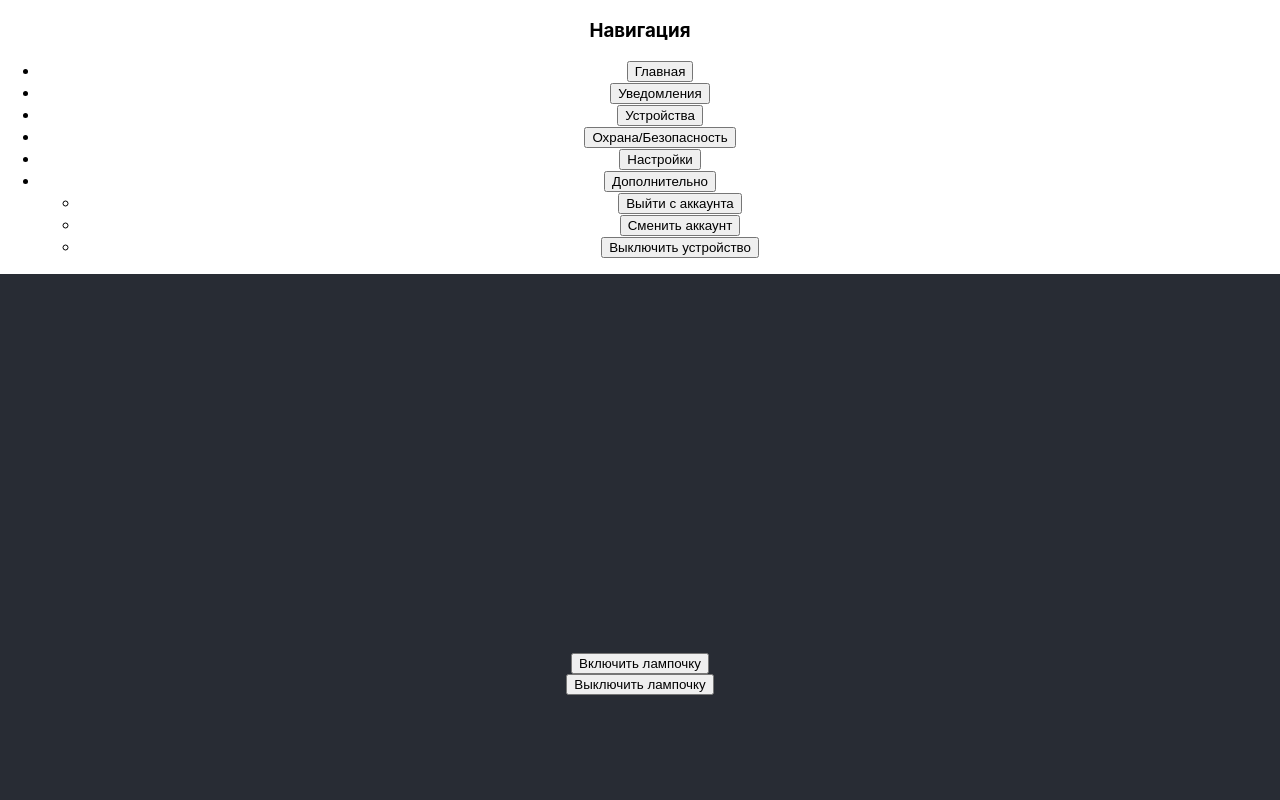
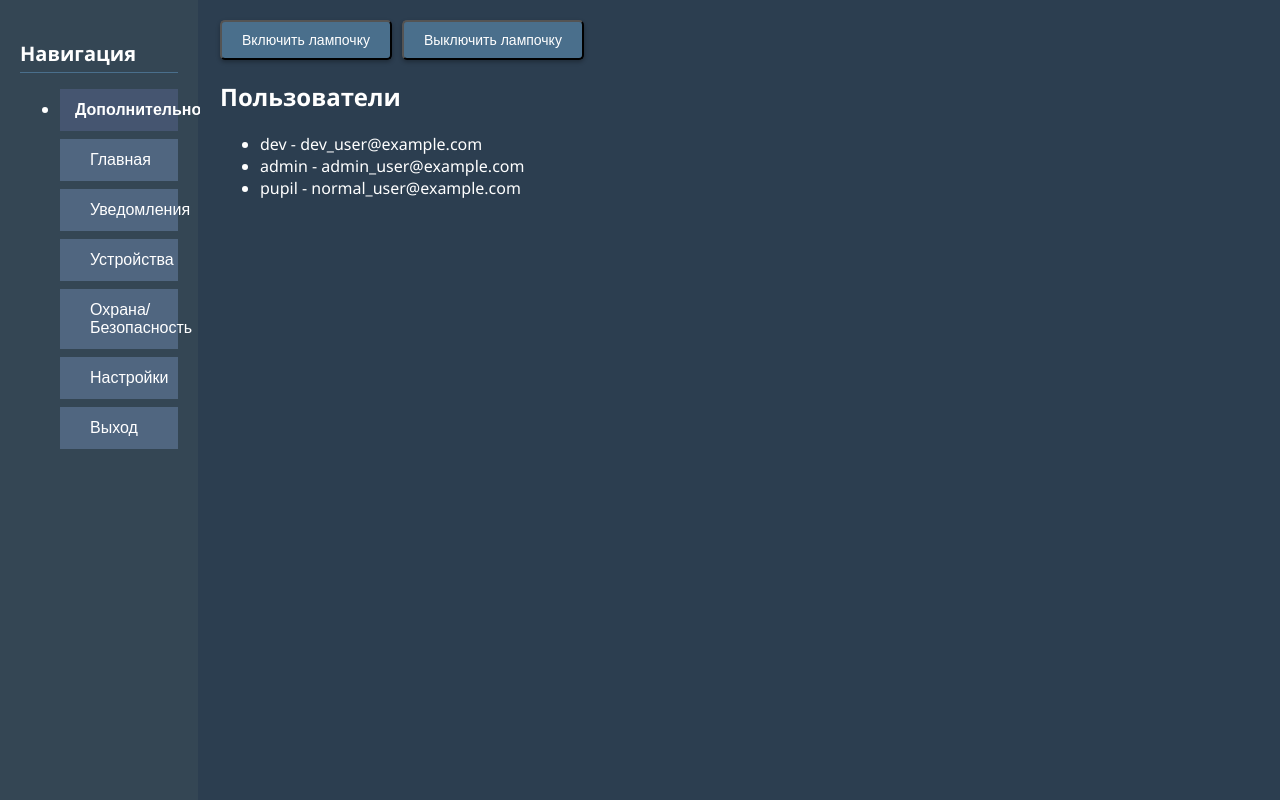
Before and after one commit to OleksandrLozenko/SmartHouse, a React (Create React App) app: page / in a window 1280 px wide. Both pictures are taken after a click on the button "Дополнительно". Shown: the top 800 px of the page. Built offline with nearby package versions, Linux system fonts and the light colour scheme.

Commit message:
first commit

```diff
--- a/src/App.css
+++ b/src/App.css
@@ -1,38 +1,123 @@
 .App {
-  text-align: center;
+  display: flex;
+  font-family: 'Segoe UI', Arial, sans-serif;
+  flex-direction: column;
+  min-height: 100vh;
+  background-color: #344655; /* Темно-синий фон для всего приложения */
+  color: #ffffff;
 }
 
-.App-logo {
-  height: 40vmin;
-  pointer-events: none;
+.sidebar {
+  width: 100%;
+  background-color: rgba(52, 70, 85, 0.95); /* Слегка прозрачный фон для боковой панели */
+  padding: 20px;
+  border-right: 2px solid #2c3e50; /* Утолщенная граница справа */
+  box-sizing: border-box; /* Учитываем padding и border в ширине элемента */
 }
 
-@media (prefers-reduced-motion: no-preference) {
-  .App-logo {
-    animation: App-logo-spin infinite 20s linear;
-  }
+.sidebar h3 {
+  margin-bottom: 15px;
+  font-size: 20px;
+  font-weight: bold;
+  border-bottom: 1px solid #4a6f8c; /* Синяя линия под заголовком для акцента */
+  padding-bottom: 5px;
+}
+
+.sidebar .link-button, .sidebar .dropdown-toggle {
+  display: block;
+  width: 100%;
+  padding: 12px 15px;
+  margin-bottom: 8px;
+  background-color: #506680; /* Светло-серый фон для кнопок */
+  color: #ffffff;
+  border: none;
+  text-align: left;
+  cursor: pointer;
+  font-size: 16px;
+  transition: background-color 0.2s, transform 0.2s;
+}
+
+.sidebar .link-button:hover, .sidebar .dropdown-toggle:hover {
+  background-color: #5c7c90; /* Светлее при наведении */
+  transform: translateX(5px); /* Сдвиг вправо при наведении */
+}
+
+.sidebar .dropdown-toggle {
+  font-weight: 600; /* Жирный шрифт для основных категорий */
+  background-color: #455570; /* Темнее фон для выделения */
+}
+
+.sidebar .dropdown-menu {
+  list-style: none;
+  padding: 0;
+  margin: 0;
+}
+
+.sidebar .dropdown-menu .link-button {
+  padding-left: 30px; /* Увеличиваем отступ для вложенных элементов */
+}
+
+.main-content {
+  flex-grow: 1;
+  padding: 20px;
+  background-color: #2c3e50; /* Темный фон для контента */
+  overflow-y: auto; /* Прокрутка, если контент выходит за рамки */
 }
 
 .App-header {
-  background-color: #282c34;
-  min-height: 100vh;
   display: flex;
-  flex-direction: column;
-  align-items: center;
-  justify-content: center;
-  font-size: calc(10px + 2vmin);
-  color: white;
+  flex-wrap: wrap;
+  margin-bottom: 20px;
 }
 
-.App-link {
-  color: #61dafb;
+.control-button {
+  flex: 1 1 100%; /* Кнопки на всю ширину на мобильных */
+  margin-right: 0;
+  margin-bottom: 10px;
+  padding: 10px 20px;
+  font-size: 14px;
+  background-color: #4a6f8c;
+  color: #ffffff;
+  cursor: pointer;
+  border-radius: 5px;
+  box-shadow: 0 2px 4px rgba(0,0,0,0.3); /* Добавляем тень для объема */
 }
 
-@keyframes App-logo-spin {
-  from {
-    transform: rotate(0deg);
+.control-button:hover {
+  background-color: #3e5870;
+}
+
+.users-list {
+  margin-top: 20px;
+}
+
+table {
+  width: 100%;
+  border-collapse: collapse;
+}
+
+th, td {
+  border: 1px solid #2c3e50;
+  padding: 8px;
+  text-align: left;
+}
+
+th {
+  background-color: #455570;
+}
+
+@media (min-width: 768px) {
+  .App {
+    flex-direction: row;
   }
-  to {
-    transform: rotate(360deg);
+
+  .sidebar {
+    width: 200px;
+  }
+
+  .control-button {
+    flex: none;
+    margin-right: 10px;
+    margin-bottom: 0;
   }
 }
--- a/src/App.js
+++ b/src/App.js
@@ -1,18 +1,19 @@
 import React, { useState } from 'react';
 import './App.css';
 import axios from 'axios';
-import usersData from './public/users.json'; // Импортируем JSON-файл
+import usersData from './public/users.json';
 
 function App() {
-  const [dropdownOpen, setDropdownOpen] = useState(false); // Состояние меню
+  const [dropdownOpen, setDropdownOpen] = useState(false);
+  const [message, setMessage] = useState(''); // Состояние для сообщений сервера
 
   const sendCommand = async (command) => {
     try {
       const response = await axios.post('https://tolerant-parrot-brief.ngrok-free.app/toggle', { action: command });
-      alert(response.data.message); // Сообщение с сервера
+      setMessage(response.data.message); // Сохраняем сообщение от сервера в состояние
     } catch (error) {
       console.error("Ошибка при отправке команды:", error);
-      alert("Не удалось отправить команду.");
+      setMessage("Не удалось отправить команду."); // Сохраняем сообщение об ошибке
     }
   };
 
@@ -22,20 +23,18 @@ function App() {
         <h3>Навигация</h3>
         <nav>
           <ul>
-            <li><button className="link-button">Главная</button></li>
-            <li><button className="link-button">Уведомления</button></li>
-            <li><button className="link-button">Устройства</button></li>
-            <li><button className="link-button">Охрана/Безопасность</button></li>
-            <li><button className="link-button">Настройки</button></li>
             <li>
               <button onClick={() => setDropdownOpen(!dropdownOpen)} className="dropdown-toggle">
                 Дополнительно
               </button>
               {dropdownOpen && (
                 <ul className="dropdown-menu">
-                  <li><button className="link-button">Выйти с аккаунта</button></li>
-                  <li><button className="link-button">Сменить аккаунт</button></li>
-                  <li><button className="link-button">Выключить устройство</button></li>
+                  <li><button className="link-button">Главная</button></li>
+                  <li><button className="link-button">Уведомления</button></li>
+                  <li><button className="link-button">Устройства</button></li>
+                  <li><button className="link-button">Охрана/Безопасность</button></li>
+                  <li><button className="link-button">Настройки</button></li>
+                  <li><button className="link-button">Выход</button></li>
                 </ul>
               )}
             </li>
@@ -48,6 +47,7 @@ function App() {
           <button onClick={() => sendCommand("on")} className="control-button">Включить лампочку</button>
           <button onClick={() => sendCommand("off")} className="control-button">Выключить лампочку</button>
         </header>
+        <p>{message}</p> {/* Отображение сообщений от сервера */}
         <div>
           <h2>Пользователи</h2>
           <ul>
--- a/src/public/users.json
+++ b/src/public/users.json
@@ -2,7 +2,7 @@
     {
         "user_id": 1,
         "login": "dev",
-        "password": "secure_123",
+        "password": "hidden",
         "data_create": "2024-11-26",
         "updated_at": "2024-11-26",
         "role_id": 1,
@@ -12,7 +12,7 @@
     {
         "user_id": 2,
         "login": "admin",
-        "password": "admin",
+        "password": "hidden",
         "data_create": "2024-11-26",
         "updated_at": "2024-11-26",
         "role_id": 2,
@@ -22,7 +22,7 @@
     {
         "user_id": 3,
         "login": "pupil",
-        "password": "pupil",
+        "password": "hidden",
         "data_create": "2024-11-26",
         "updated_at": "2024-11-26",
         "role_id": 3,
```
